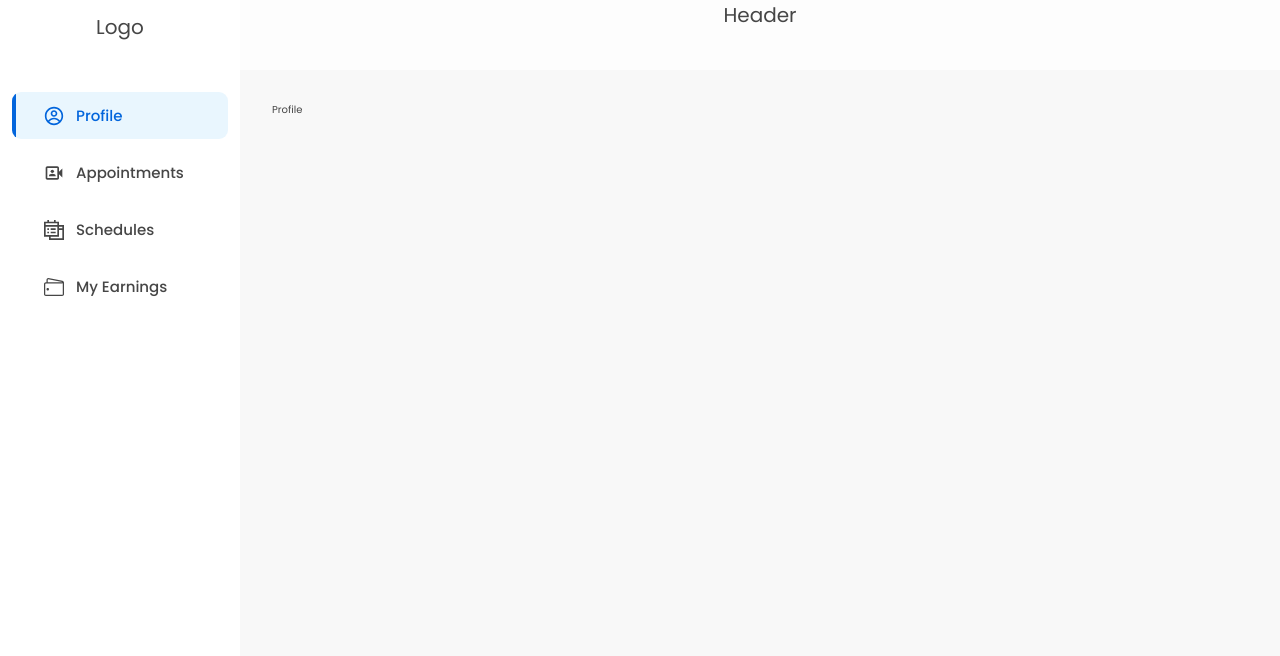
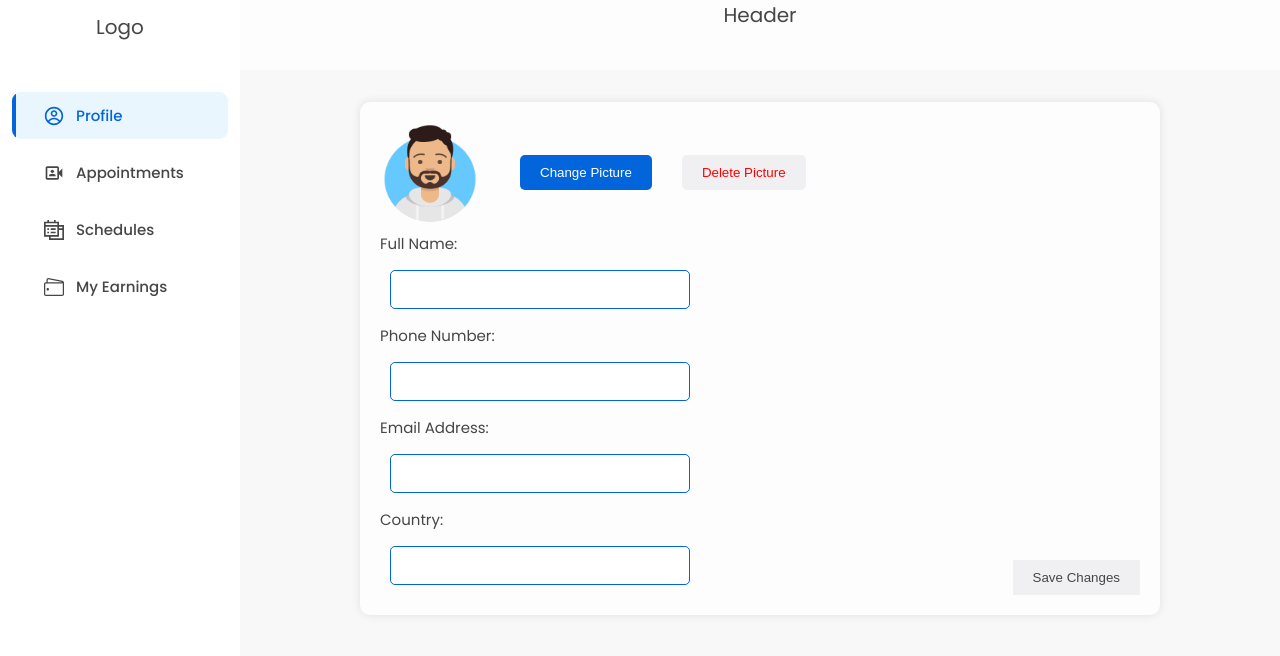
Before and after one commit to Taofeekabdulazeez/consultify, a React (Vite) app: page /app/profile in a window 1280 px wide. Shown: the top 656 px of the page. Built offline with nearby package versions, Linux system fonts and the light colour scheme.

Commit message:
profile page

```diff
--- a/src/pages/app/routes/Profile.tsx
+++ b/src/pages/app/routes/Profile.tsx
@@ -1,3 +1,24 @@
+import "./profile.css";
+
 export default function Profile() {
-  return <div>Profile</div>;
+  return (
+    <div className="container">
+      <div className="profile">
+        <img src="/avatar.png" alt="" />
+        <button className="change">Change Picture</button>
+        <button className="delete">Delete Picture</button>
+      </div>
+      <form className="form">
+        <label htmlFor="FullName">Full Name: </label>
+        <input type="text" id="FullName" name="FullName" />
+        <label htmlFor="PhoneNumber">Phone Number: </label>
+        <input type="tel" id="PhoneNumber" name="PhoneNumber" />
+        <label htmlFor="Email">Email Address: </label>
+        <input type="email" id="Email" name="Email" />
+        <label htmlFor="Country">Country: </label>
+        <input type="text" id="Country" name="Country" />
+      </form>
+      <button className="save">Save Changes</button>
+    </div>
+  );
 }
--- /dev/null
+++ b/src/pages/app/routes/profile.css
@@ -0,0 +1,83 @@
+:root {
+  --color-primary: #0265dc;
+  --color-primary-tint: #e9f6fe;
+  --color-primary-shade: #0054b6;
+  --color-text: #464646;
+  --color-text-light: #6d6d6d;
+  --color-text-dark: #222222;
+  --color-background: #fdfdfd;
+  --color-white: #ffffff;
+  --color-gray-50: #ffffff;
+  --color-gray-75: #fdfdfd;
+  --color-gray-100: #f8f8f8;
+}
+.container {
+  max-width: 800px;
+  margin: 0 auto;
+  padding: 20px;
+  position: relative;
+}
+
+.profile {
+  display: flex;
+  align-items: center;
+  gap: 2rem;
+}
+
+.profile img {
+  width: 10rem;
+  height: 10rem;
+  border-radius: 50%;
+  margin-right: 2rem;
+}
+
+.change, .delete {
+  background-color: var(--color-primary);
+  color: white;
+  border: none;
+  padding: 1rem 2rem;
+  cursor: pointer;
+  border-radius: 5px;
+}
+.change:hover{
+    background-color: var(--color-primary-tint);
+    color: var(--color-text-dark);
+}
+.delete {
+  background-color: #F0F0F2;
+  color: red;
+  margin-left: 1rem;
+}
+.delete:hover{
+    background-color: var(--color-primary-tint);
+    color: var(--color-text-dark);
+}
+.form {
+  margin-top: 2rem;
+}
+
+.form label {
+  font-size: 1.5rem;
+}
+
+.form input {
+  width: 100%;
+  padding: 2rem;
+  margin-bottom: 1rem;
+  font-size: 1.5rem;
+}
+
+.save {
+  background-color: #F0F0F2;
+  color: var(--color-text);
+  border: none;
+  padding: 1rem 2rem;
+  cursor: pointer;
+  position: absolute;
+  bottom: 2rem;
+  right: 2rem;
+}
+.save:hover{
+    background-color: var(--color-primary-shade);
+    color: #ffffff;
+}
```
Also changed, not shown: public/avatar.png (added), src/pages/login/login.css (line endings or trailing spaces).
